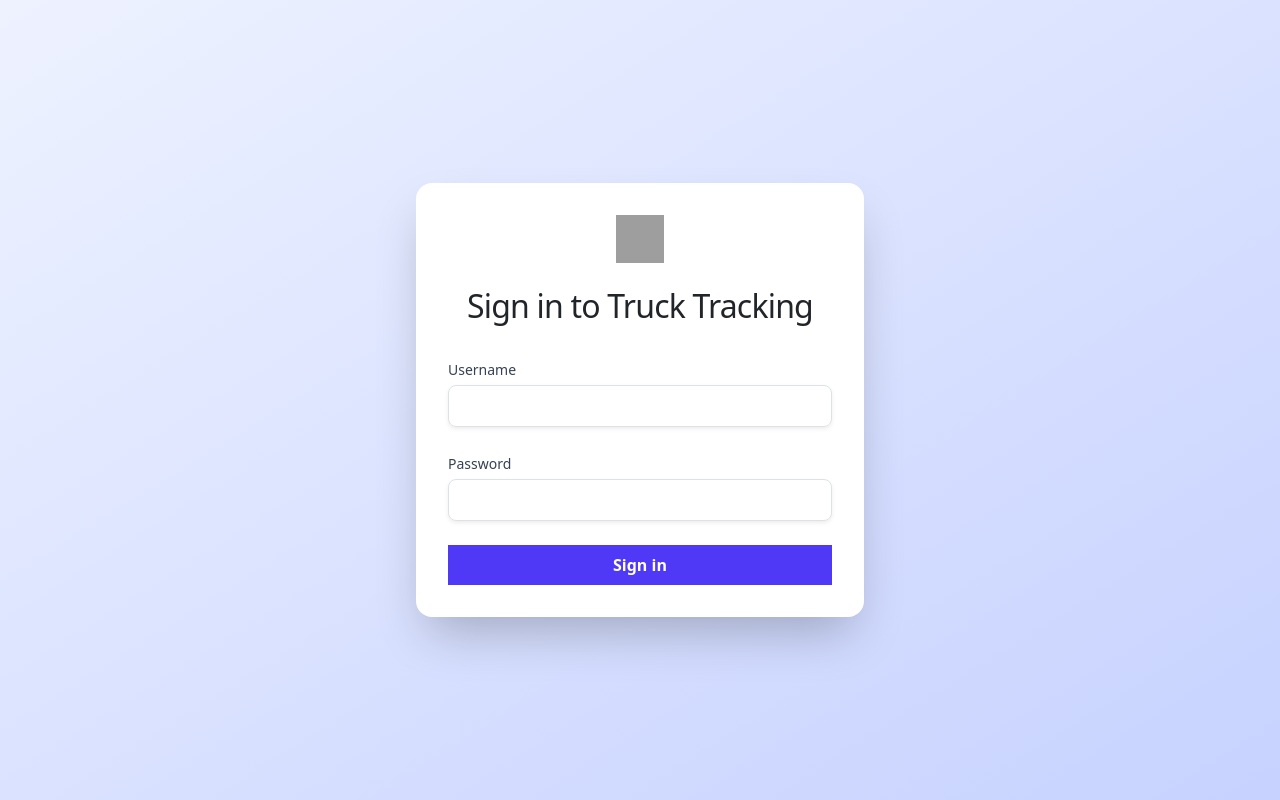
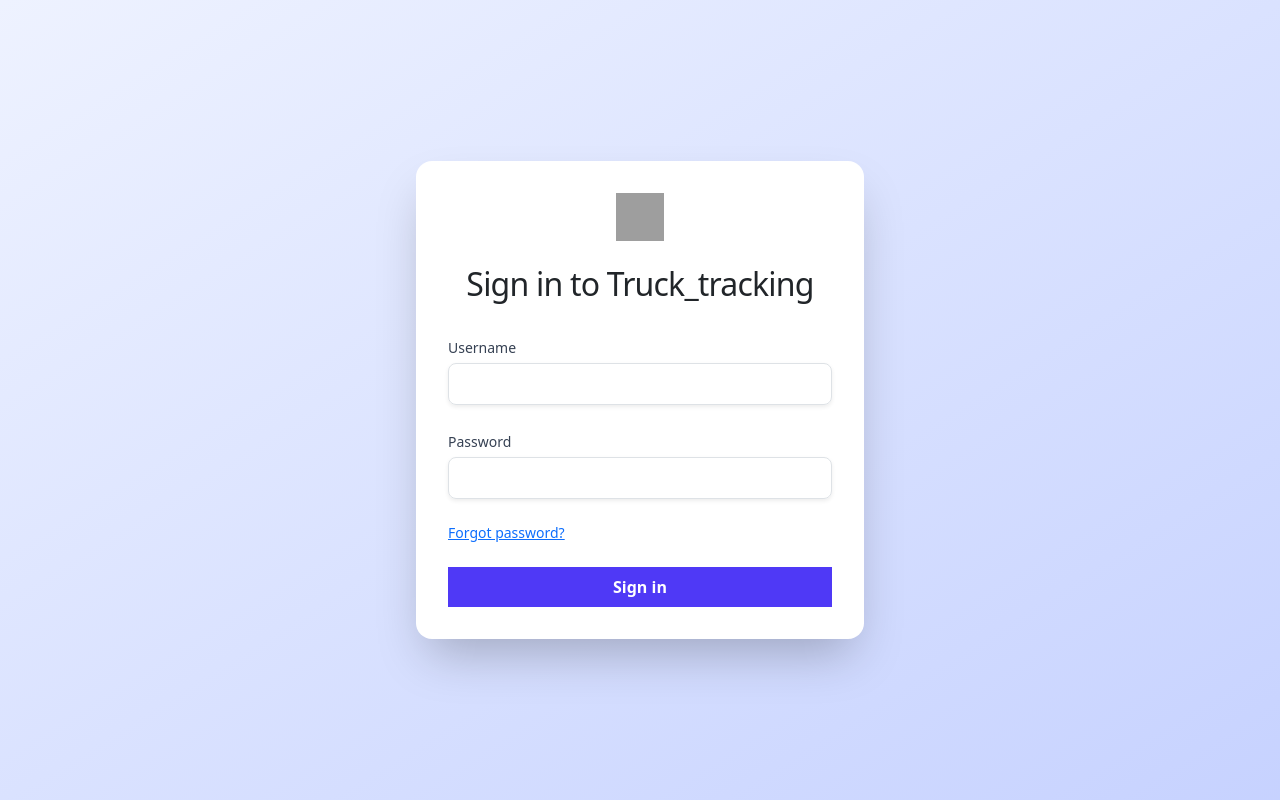
Before and after one commit to nilp12200/user-Truck, a React (Vite) app: page / in a window 1280 px wide. Built offline with nearby package versions, Linux system fonts and the light colour scheme; no server answers; grey boxes are pictures that could not be loaded.

Commit message:
Update Login.jsx

```diff
--- a/src/Login.jsx
+++ b/src/Login.jsx
@@ -332,7 +332,101 @@
 //   );
 // }
 
-import { useState } from 'react';
+// import { useState } from 'react';
+// import { useNavigate } from 'react-router-dom';
+// import axios from 'axios';
+
+// const API_URL = import.meta.env.VITE_API_URL;
+
+// export default function Login() {
+//   const [username, setUsername] = useState('');
+//   const [password, setPassword] = useState('');
+//   const navigate = useNavigate();
+
+// const handleSubmit = async (e) => {
+//   e.preventDefault();
+
+//   try {
+//     const res = await axios.post(`${API_URL}/api/login`, {
+//       username: username.trim(),
+//       password: password.trim(),
+//     });
+
+//     console.log("Login Response:", res.data); // 🔍 DEBUG
+
+//     if (res.data.success) {
+//       localStorage.setItem('username', res.data.username);
+//       localStorage.setItem('userRole', res.data.role); // store role
+
+//       console.log("✅ Stored role:", res.data.role); // 🔍 DEBUG
+//       alert('Login successful');
+//       navigate('/home');
+//     } else {
+//       alert(res.data.message || 'Invalid credentials');
+//     }
+//   } catch (err) {
+//     console.error(err.response?.data || err.message);
+//     alert(err.response?.data?.message || 'Server error');
+//   }
+// };
+
+//   return (
+//     <div className="flex min-h-screen items-center justify-center bg-gradient-to-br from-indigo-50 to-indigo-200 px-6 py-12">
+//       <div className="w-full max-w-md rounded-2xl bg-white p-8 shadow-2xl">
+//         <div className="flex justify-center mb-6">
+//           <img
+//             alt="Truck Tracking"
+//             src="https://tailwindcss.com/plus-assets/img/logos/mark.svg?color=indigo&shade=600"
+//             className="h-12 w-12"
+//           />
+//         </div>
+//         <h2 className="text-center text-3xl font-bold tracking-tight text-gray-900">
+//           Sign in to Truck Tracking
+//         </h2>
+
+//         <form onSubmit={handleSubmit} className="mt-8 space-y-6">
+//           <div>
+//             <label htmlFor="username" className="block text-sm font-medium text-gray-700">
+//               Username
+//             </label>
+//             <input
+//               id="username"
+//               type="text"
+//               value={username}
+//               onChange={(e) => setUsername(e.target.value)}
+//               required
+//               className="mt-1 w-full rounded-lg border border-gray-300 px-4 py-2 text-gray-900 shadow-sm"
+//             />
+//           </div>
+
+//           <div>
+//             <label htmlFor="password" className="block text-sm font-medium text-gray-700">
+//               Password
+//             </label>
+//             <input
+//               id="password"
+//               type="password"
+//               value={password}
+//               onChange={(e) => setPassword(e.target.value)}
+//               required
+//               className="mt-1 w-full rounded-lg border border-gray-300 px-4 py-2 text-gray-900 shadow-sm"
+//             />
+//           </div>
+
+//           <div>
+//             <button
+//               type="submit"
+//               className="w-full rounded-lg bg-indigo-600 px-4 py-2 text-white font-semibold hover:bg-indigo-500"
+//             >
+//               Sign in
+//             </button>
+//           </div>
+//         </form>
+//       </div>
+//     </div>
+//   );
+// }
+import React, { useState } from 'react';
 import { useNavigate } from 'react-router-dom';
 import axios from 'axios';
 
@@ -349,23 +443,24 @@ const handleSubmit = async (e) => {
     try {
       const res = await axios.post(`${API_URL}/api/login`, {
         username: username.trim(),
-      password: password.trim(),
+        password: password.trim()
       });
 
-    console.log("Login Response:", res.data); // 🔍 DEBUG
+      console.log("Login Response:", res.data);
 
       if (res.data.success) {
+        // ✅ Store in localStorage
         localStorage.setItem('username', res.data.username);
-      localStorage.setItem('userRole', res.data.role); // store role
+        localStorage.setItem('userRole', res.data.role);
+        localStorage.setItem('allowedPlants', res.data.allowedPlants);
 
-      console.log("✅ Stored role:", res.data.role); // 🔍 DEBUG
         alert('Login successful');
         navigate('/home');
       } else {
         alert(res.data.message || 'Invalid credentials');
       }
     } catch (err) {
-    console.error(err.response?.data || err.message);
+      console.error('Login error:', err.response?.data || err.message);
       alert(err.response?.data?.message || 'Server error');
     }
   };
@@ -381,7 +476,7 @@ const handleSubmit = async (e) => {
           />
         </div>
         <h2 className="text-center text-3xl font-bold tracking-tight text-gray-900">
-          Sign in to Truck Tracking
+          Sign in to Truck_tracking
         </h2>
 
         <form onSubmit={handleSubmit} className="mt-8 space-y-6">
@@ -395,7 +490,7 @@ const handleSubmit = async (e) => {
               value={username}
               onChange={(e) => setUsername(e.target.value)}
               required
-              className="mt-1 w-full rounded-lg border border-gray-300 px-4 py-2 text-gray-900 shadow-sm"
+              className="mt-1 w-full rounded-lg border border-gray-300 px-4 py-2 text-gray-900 shadow-sm focus:border-indigo-500 focus:ring-indigo-500 sm:text-sm"
             />
           </div>
 
@@ -409,14 +504,20 @@ const handleSubmit = async (e) => {
               value={password}
               onChange={(e) => setPassword(e.target.value)}
               required
-              className="mt-1 w-full rounded-lg border border-gray-300 px-4 py-2 text-gray-900 shadow-sm"
+              className="mt-1 w-full rounded-lg border border-gray-300 px-4 py-2 text-gray-900 shadow-sm focus:border-indigo-500 focus:ring-indigo-500 sm:text-sm"
             />
+          </div>
+
+          <div className="flex items-center justify-between text-sm">
+            <a href="#" className="text-indigo-600 hover:text-indigo-500 font-medium">
+              Forgot password?
+            </a>
           </div>
 
           <div>
             <button
               type="submit"
-              className="w-full rounded-lg bg-indigo-600 px-4 py-2 text-white font-semibold hover:bg-indigo-500"
+              className="w-full rounded-lg bg-indigo-600 px-4 py-2 text-white font-semibold hover:bg-indigo-500 transition duration-200"
             >
               Sign in
             </button>
```
Lines whose indentation alone changed are shown as unchanged.
